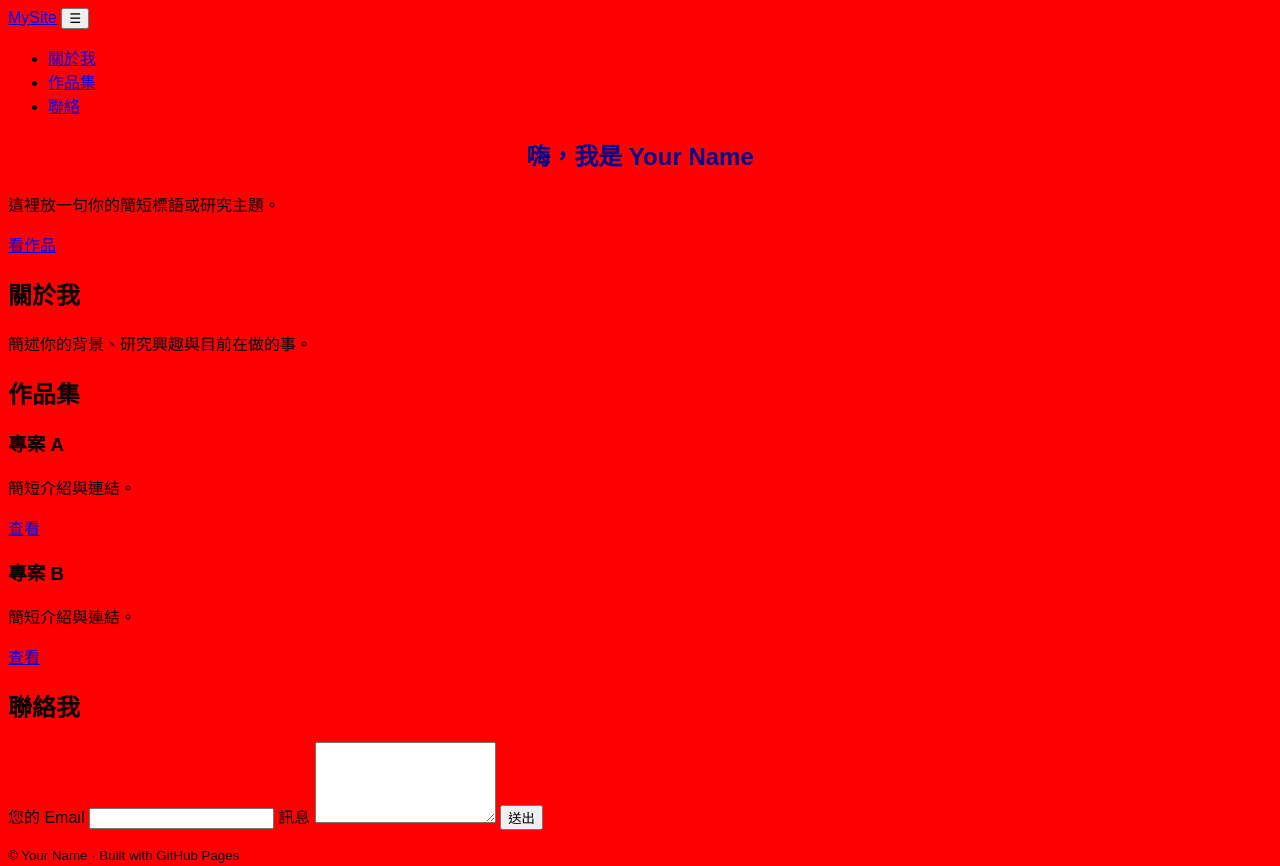
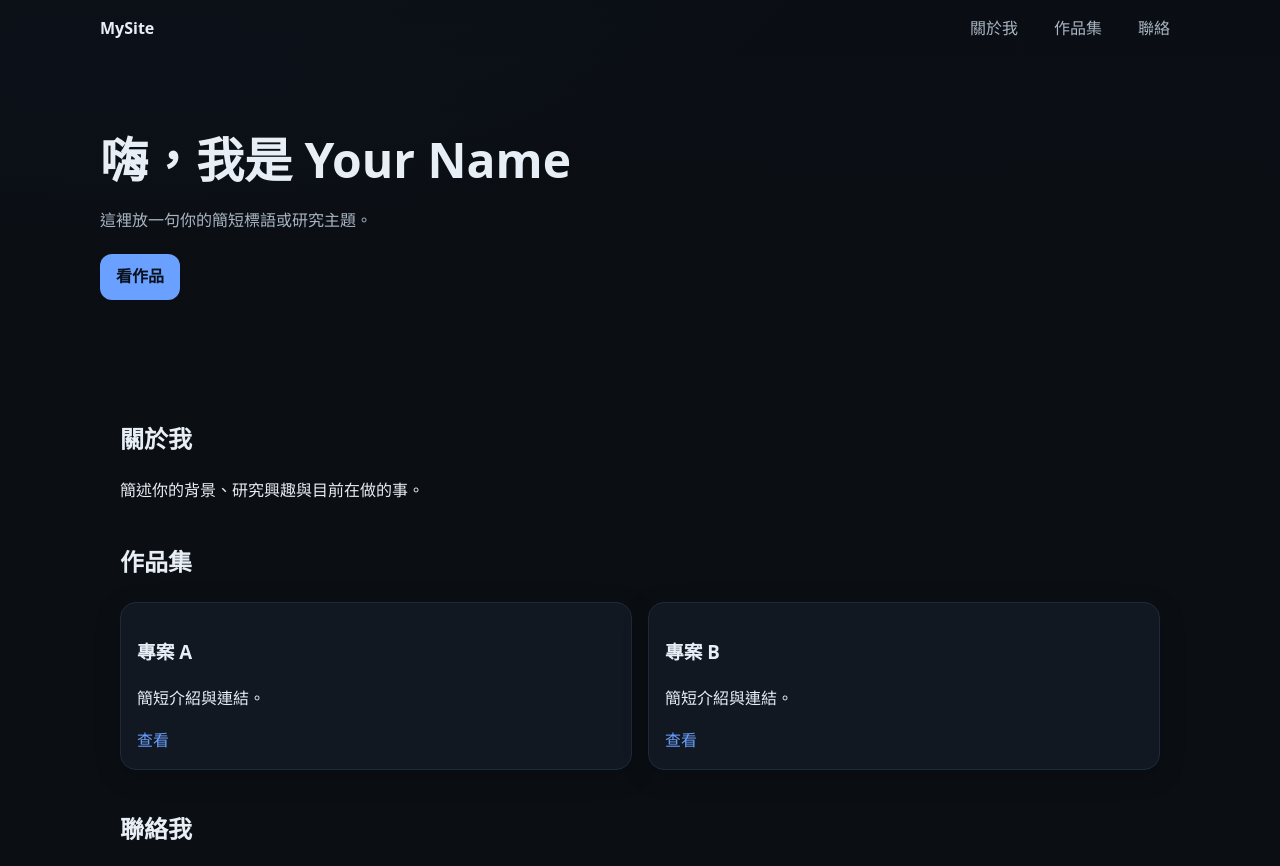
Before and after one commit to ostrich0324/ostrich0324.github.io, a plain HTML site: page index.html in a window 1280 px wide. Shown: the top 866 px of the page. Drawn offline with Linux system fonts and the light colour scheme; a script that the page names is missing.

Commit message:
Update styles.css

```diff
--- a/styles.css
+++ b/styles.css
@@ -1,24 +1,82 @@
-body {
-    background-color: red;
-    font-family: Arial, sans-serif;
+:root {
+  --bg: #0b0f14;
+  --card: #121821;
+  --text: #e8eef5;
+  --muted: #a9b5c2;
+  --accent: #6aa0ff;
 }
 
-h1 {
-    color: darkblue;
-    text-align: center;
+* { box-sizing: border-box; }
+html, body { margin: 0; padding: 0; }
+body {
+  font-family: ui-sans-serif, system-ui, -apple-system, "Noto Sans TC", "Segoe UI", Arial;
+  color: var(--text);
+  background: radial-gradient(1200px 600px at 10% -10%, #142032 0%, var(--bg) 60%);
+  line-height: 1.6;
 }
 
-.button-link {
-    display: inline-block;
-    padding: 10px 20px;
-    margin-top: 20px;
-    background-color: #4CAF50; /* 綠色背景 */
-    color: white; /* 白色字 */
-    text-decoration: none; /* 移除底線 */
-    border-radius: 5px; /* 圓角 */
-    font-size: 16px;
+.site-header {
+  padding: 16px 20px 40px;
+  background: linear-gradient(180deg, rgba(10,14,20,.8), rgba(10,14,20,0));
+}
+
+.nav {
+  display: flex; align-items: center; justify-content: space-between;
+  max-width: 1080px; margin: 0 auto;
+}
+
+.logo { color: var(--text); text-decoration: none; font-weight: 700; }
+.menu-btn {
+  display: none; border: 1px solid #2b3a4f; background: transparent; color: var(--text);
+  padding: 6px 10px; border-radius: 8px; cursor: pointer;
+}
+
+.nav-list { display: flex; gap: 16px; list-style: none; margin: 0; padding: 0; }
+.nav-list a {
+  color: var(--muted); text-decoration: none; padding: 8px 10px; border-radius: 8px;
+}
+.nav-list a:hover { background: #1a2331; color: var(--text); }
+
+.hero {
+  max-width: 1080px; margin: 40px auto 0; padding: 40px 0;
+}
+.hero h1 { font-size: clamp(28px, 5vw, 48px); margin: 0 0 10px; }
+.hero p { color: var(--muted); margin: 0 0 20px; }
+.btn {
+  display: inline-block; background: var(--accent); color: #08101a; text-decoration: none;
+  padding: 10px 16px; border-radius: 12px; font-weight: 700; border: 0; cursor: pointer;
+}
+
+.section { max-width: 1080px; margin: 40px auto; padding: 0 20px; }
+.section h2 { margin-top: 0; }
+
+.grid {
+  display: grid; gap: 16px;
+  grid-template-columns: repeat(auto-fit, minmax(260px, 1fr));
+}
+.card {
+  background: var(--card); padding: 16px; border-radius: 16px;
+  border: 1px solid #1e2a3b; box-shadow: 0 6px 24px rgba(0,0,0,.25);
+}
+.link { color: var(--accent); text-decoration: none; }
+.link:hover { text-decoration: underline; }
+
+.site-footer {
+  border-top: 1px solid #1e2a3b; padding: 24px 20px; text-align: center; color: var(--muted);
+}
+
+form { display: grid; gap: 12px; max-width: 560px; }
+input, textarea {
+  width: 100%; padding: 10px 12px; border-radius: 10px; border: 1px solid #2b3a4f;
+  background: #0f1520; color: var(--text);
+}
+.form-msg { min-height: 1.2em; color: var(--muted); }
+
+@media (max-width: 720px) {
+  .menu-btn { display: inline-block; }
+  .nav-list {
+    position: absolute; right: 20px; top: 60px; background: #0f1520; padding: 12px;
+    border: 1px solid #1e2a3b; border-radius: 12px; display: none; flex-direction: column; width: 200px;
   }
-
-  .button-link:hover {
-    background-color: #45a049; /* 滑鼠移過去變色 */
-  }
+  .nav-list.open { display: flex; }
+}
```
